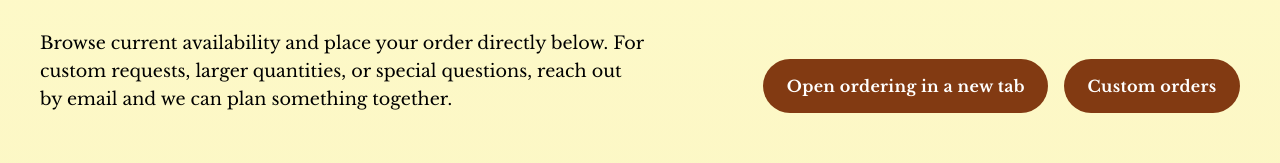
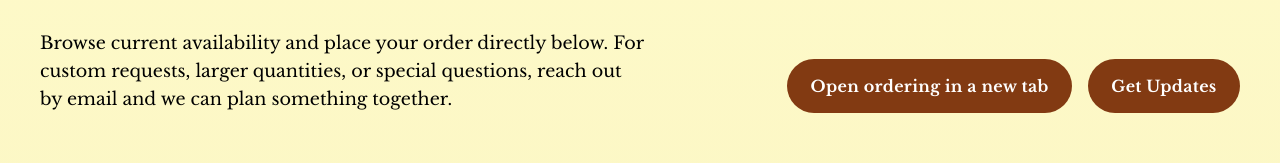
Before and after one commit to MaestroHadley/hadleyskitchen, a Next.js app: page /order in a window 1280 px wide. Shown: the part 364-527 px from the top of the page. Built offline with nearby package versions, Linux system fonts and the light colour scheme; no server answers.

Commit message:
Update link and button text in order page

```diff
--- a/src/app/order/page.tsx
+++ b/src/app/order/page.tsx
@@ -29,9 +29,11 @@ export default function OrderPage() {
             </a>
             <a
               className="button button--secondary order-page__customButton"
-              href={`mailto:${siteContent.site.email}?subject=Custom%20Order%20Inquiry`}
+              href="https://app.simply-bread.co/hadleyskitchen/signup"
+              target="_blank"
+              rel="noreferrer"
             >
-              Custom orders
+              Get Updates
             </a>
           </div>
         </div>
```
